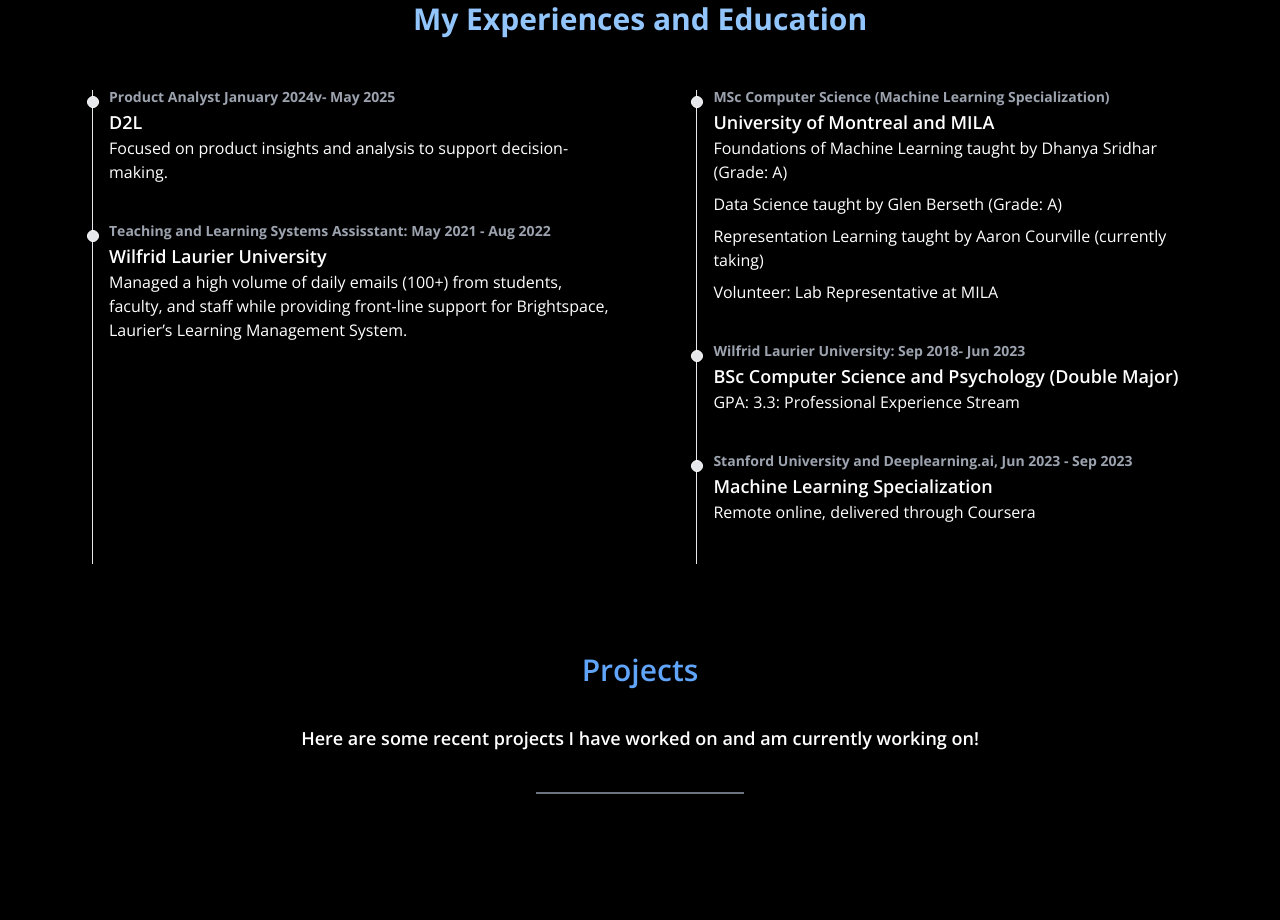
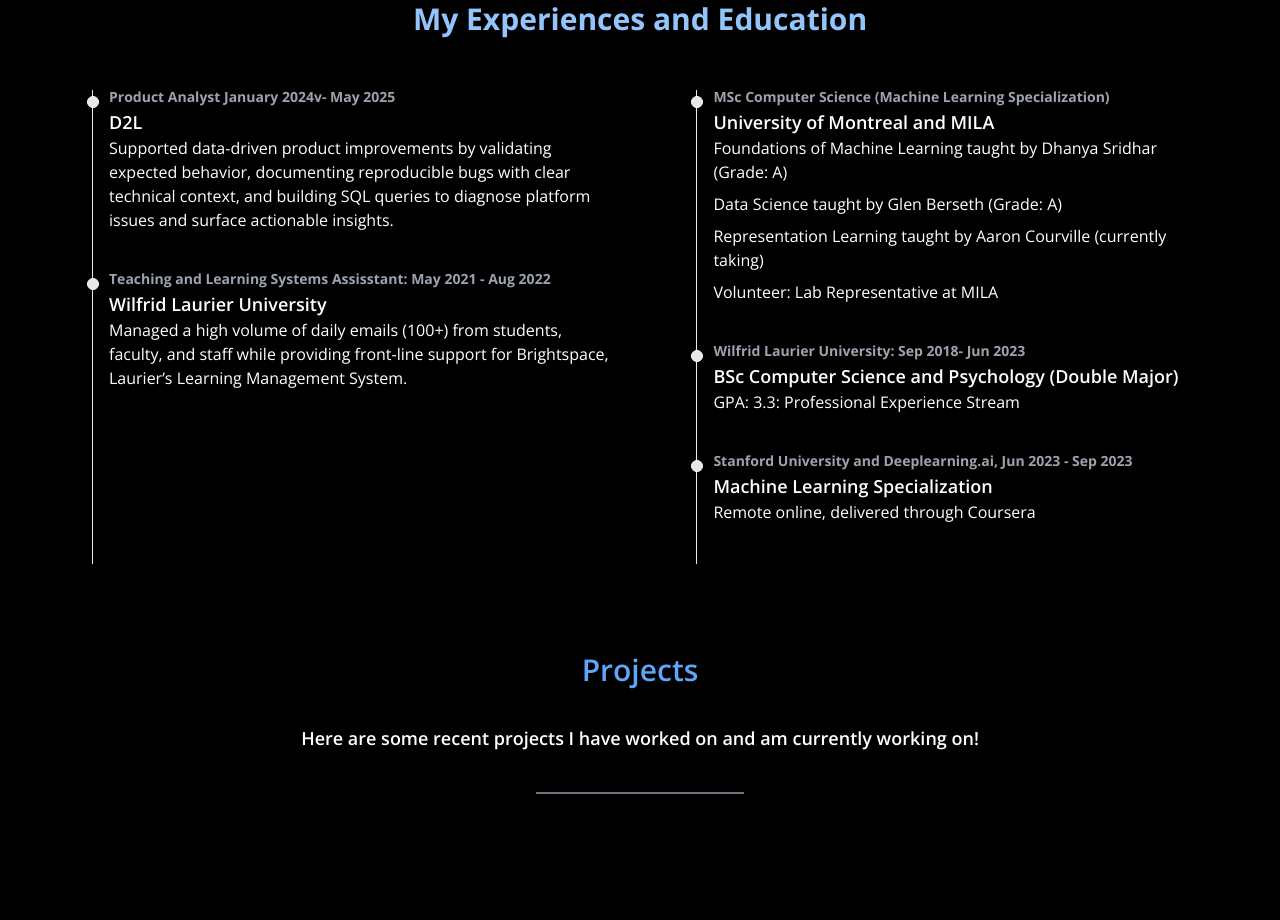
Before and after one commit to SaleemIbrahim1212/saleemportfolio, a Next.js app: page / in a window 1280 px wide. Shown: the part 1940-2860 px from the top of the page. Built offline with nearby package versions, Linux system fonts and the light colour scheme; grey boxes are pictures that could not be loaded.

Commit message:
Adding more content

```diff
--- a/src/app/components/Projects.jsx
+++ b/src/app/components/Projects.jsx
@@ -28,7 +28,7 @@
           </div>
 
           <div className="w-full max-w-lg p-2 relative">
-          <a href='https://github.com/SaleemIbrahim1212' target='_blank'>
+          <a href='https://saleemibrahim1212.github.io/blogpost-template/' target='_blank'>
 
             <div className= "secondgroup group">
             <img
@@ -68,7 +68,7 @@
           </div>
 
           <div className="w-full max-w-lg p-2 relative">
-            <a className='https://github.com/SaleemIbrahim1212?tab=repositories' target='_blank'>
+            <a href='https://github.com/SaleemIbrahim1212/Retinal-Fundus-Prediction' target='_blank'>
           <div className= "fourthgroup group">
 
             <img
--- a/src/app/containers/TimeLines.jsx
+++ b/src/app/containers/TimeLines.jsx
@@ -8,7 +8,7 @@
     <div className="absolute w-3 h-3 bg-gray-200 rounded-full mt-1.5 -left-1.5 border border-white dark:border-gray-900 dark:bg-gray-700"></div>
         <p className="mb-1 text-sm leading-none text-gray-400 dark:text-gray-500 font-bold">Product Analyst January 2024v- May 2025 </p>
         <h3 className="text-lg font-semibold text-white ">D2L</h3>
-        <p className="mb-4 text-base font-normal text-white">Focused on product insights and analysis to support decision-making.</p>
+        <p className="mb-4 text-base font-normal text-white">Supported data-driven product improvements by validating expected behavior, documenting reproducible bugs with clear technical context, and building SQL queries to diagnose platform issues and surface actionable insights.</p>
 </li>
     <li className="mb-10 ml-4">
         <div className="absolute w-3 h-3 bg-gray-200 rounded-full mt-1.5 -left-1.5 border border-white dark:border-gray-900 dark:bg-gray-700"></div>
```
